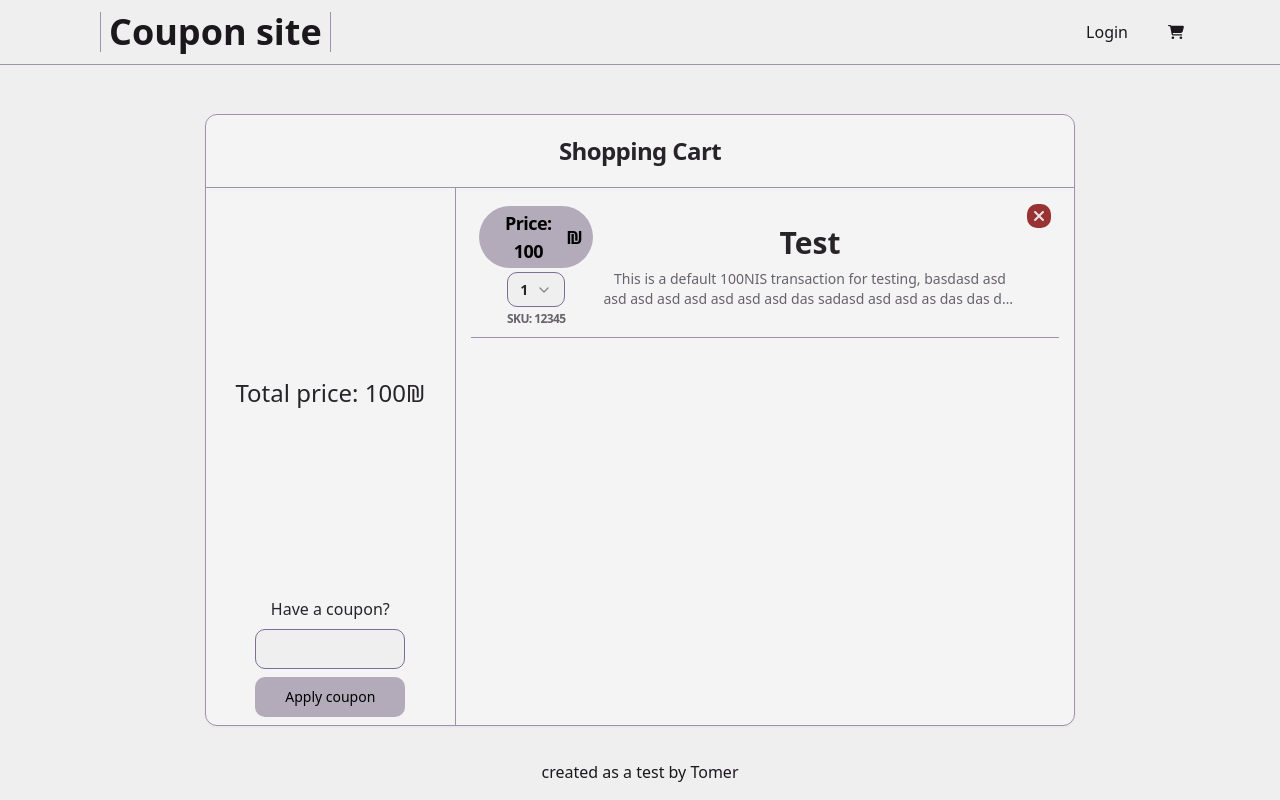
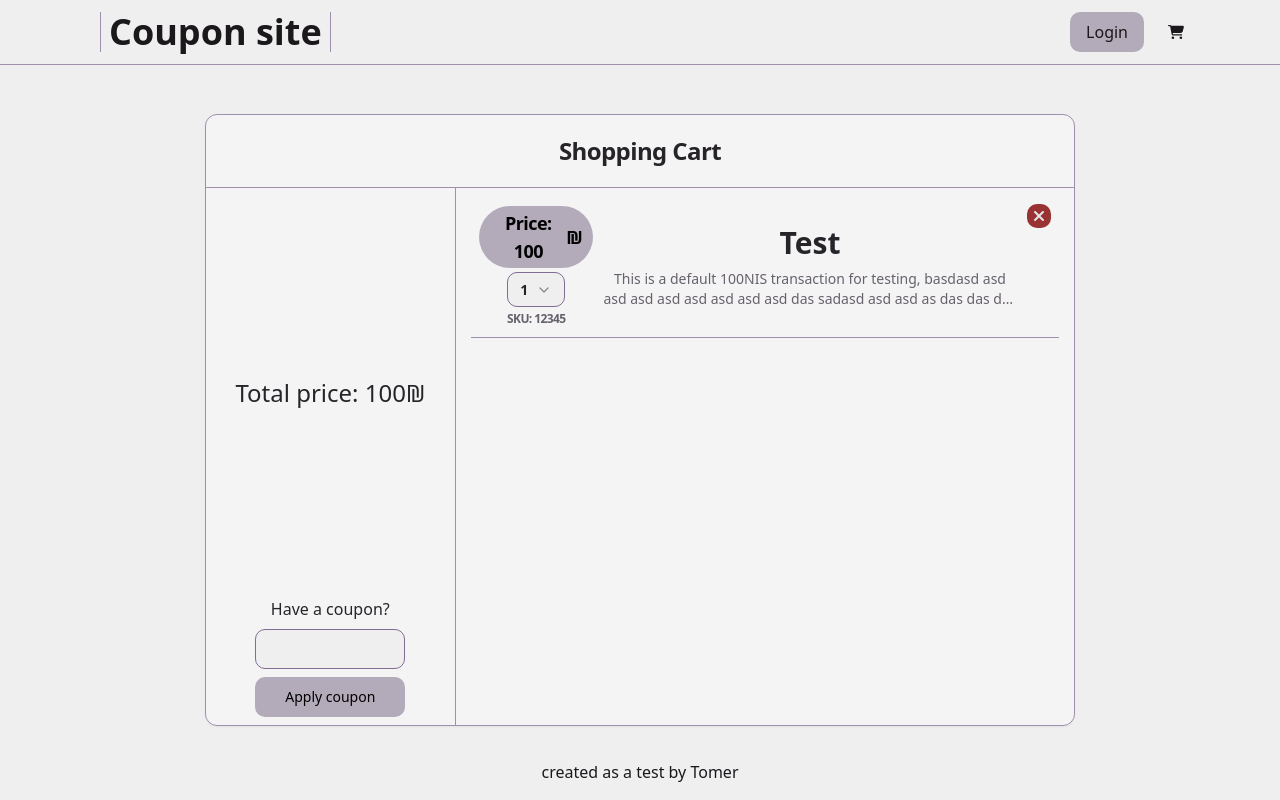
Before and after one commit to TomerH0525/Oversight_Test, a React (Vite) app: page / in a window 1280 px wide. Built offline with nearby package versions, Linux system fonts and the light colour scheme.

Commit message:
updated paths and added dedicated button on nav for creating users

```diff
--- a/src/components/LayoutArea/Header/NavBar.tsx
+++ b/src/components/LayoutArea/Header/NavBar.tsx
@@ -4,12 +4,15 @@ import { faCartShopping } from "@fortawesome/free-solid-svg-icons";
 import { Link } from "react-router-dom";
 import NavigationTabs from "./NavigationTabs";
 import { useState } from "react";
-
-
+import { authStore } from "@/stores/AuthStore";
+import ClientType from "@/models/enum/ClientType";
+import UserCreationForm from "@/components/Pages/AdminPages/Users/UserCreationForm";
+import { Separator } from "@/components/ui/separator";
 
 export function Header(): JSX.Element {
+  const [parentState, setParentState] = useState(0);
 
-  const [parentState, setParentState] = useState(0);
+  console.log("navbar updated");
 
   const handleChildUpdate = () => {
     setParentState(parentState + 1);
@@ -25,17 +28,31 @@ export function Header(): JSX.Element {
 
       <div className="w-full flex flex-row justify-between">
         <div className="">
-          <div className="hidden md:flex flex-row gap-2">
-            </div>
-            <NavigationTabs onUpdate={handleChildUpdate} />
+          <div className="hidden md:flex flex-row gap-2"></div>
+          <NavigationTabs onUpdate={handleChildUpdate} />
         </div>
         <div className="flex gap-2 ">
           <div>
-            <Link to={"/login"}>
-              <Button className="text-md" variant={"ghost"}>
-                Login
+            {authStore.getState().user?.clientType ? authStore.getState().user?.clientType === ClientType.Administrator ?
+                <div className="flex flex-row-reverse gap-2">
+                  <Button className="text-md" variant={"destructive"}>
+                    Logout
+                  </Button>
+                  <Separator orientation="vertical" className="w-[1px] h-[full]" />
+                  <UserCreationForm/>
+                </div>
+              :
+              <Button className="text-md" variant={"destructive"}>
+              Logout
               </Button>
-            </Link>
+
+              :
+              <Link to={"/login"}>
+                <Button className="text-md bg-secondary hover:bg-secondary/70" variant={"ghost"}>
+                  Login
+                </Button>
+              </Link>
+            }
           </div>
 
           <div>
--- a/src/components/LayoutArea/Header/NavigationTabs.tsx
+++ b/src/components/LayoutArea/Header/NavigationTabs.tsx
@@ -14,7 +14,6 @@ export interface NavigationButton {
 
 const navigationButtons:NavigationButton[] = [
   { tabTitle: "Coupon Reports", navigateTo: "/admin/reports/coupons", permissions: [ClientType.Administrator]},
-  { tabTitle: "Users", navigateTo: "/admin/users", permissions: [ClientType.Administrator]},
   { tabTitle: "Your Coupons", navigateTo: "/users/coupons",permissions: [ClientType.User]},
 ];
 
--- a/src/components/LayoutArea/Routing.tsx
+++ b/src/components/LayoutArea/Routing.tsx
@@ -4,7 +4,6 @@ import NotFound404 from "../Pages/ErrorPages/NotFound404";
 import CartPage from "../Pages/TransactionPage/CartPage";
 import LoginPage from "../Pages/LoginPage/LoginPage";
 import CouponReportsPage from "../Pages/AdminPages/Reports/Coupons/CouponReportsPage";
-import UserCreationPage from "../Pages/AdminPages/Users/UserCreationPage";
 
 function Routing(): JSX.Element {
   return (
@@ -13,7 +12,6 @@ function Routing(): JSX.Element {
         <Route index path="/" element={<CartPage />} />
         <Route path="/home" element={<HomePage />} />
         <Route path="/login" element={<LoginPage />} />
-        <Route path="/admin/users" element={<UserCreationPage />} />
         <Route path="/admin/reports/coupons" element={<CouponReportsPage />} />
         <Route path="/users" element={<NotFound404 />}>
           <Route path="/users/coupons" element={<LoginPage />} />
```
